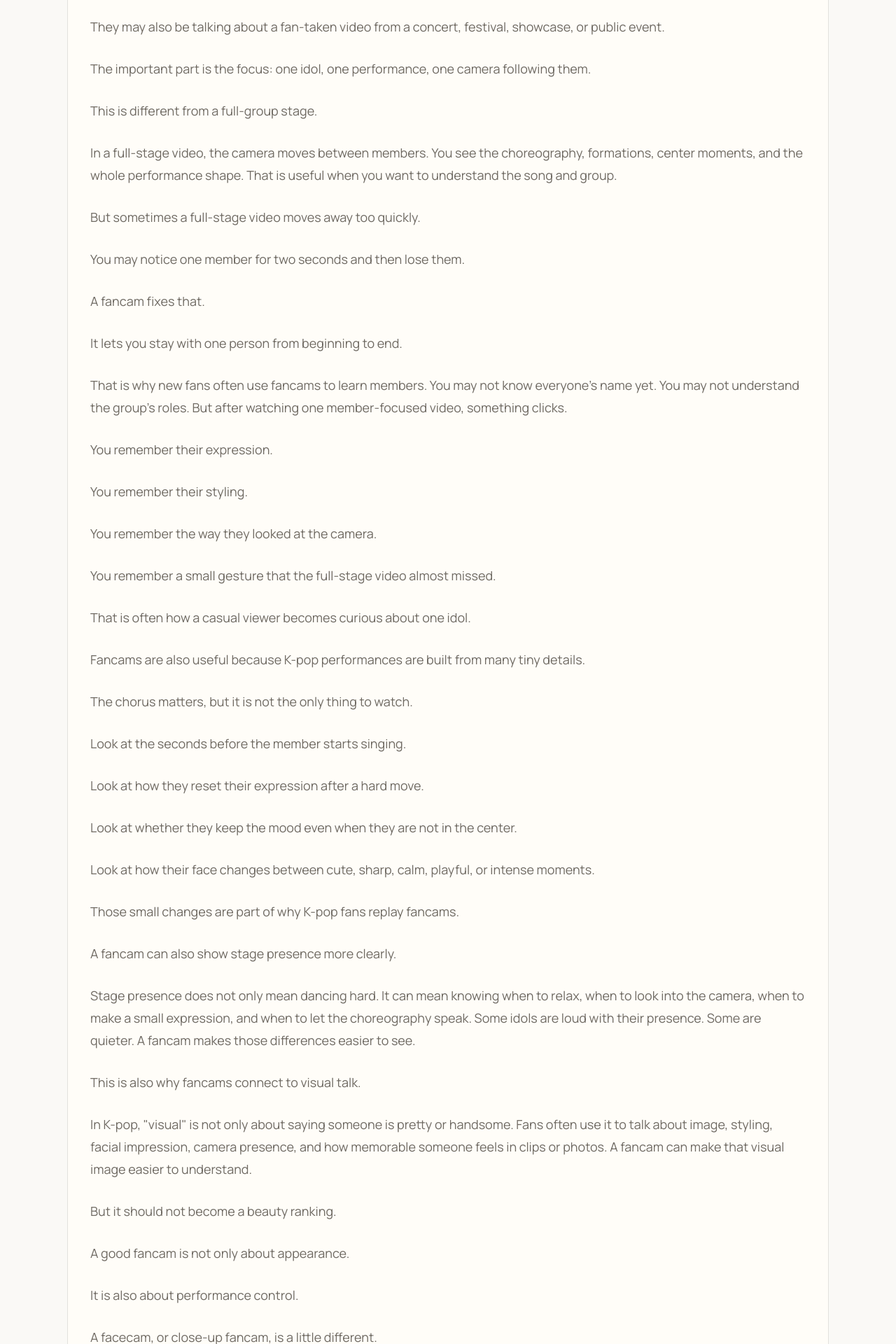
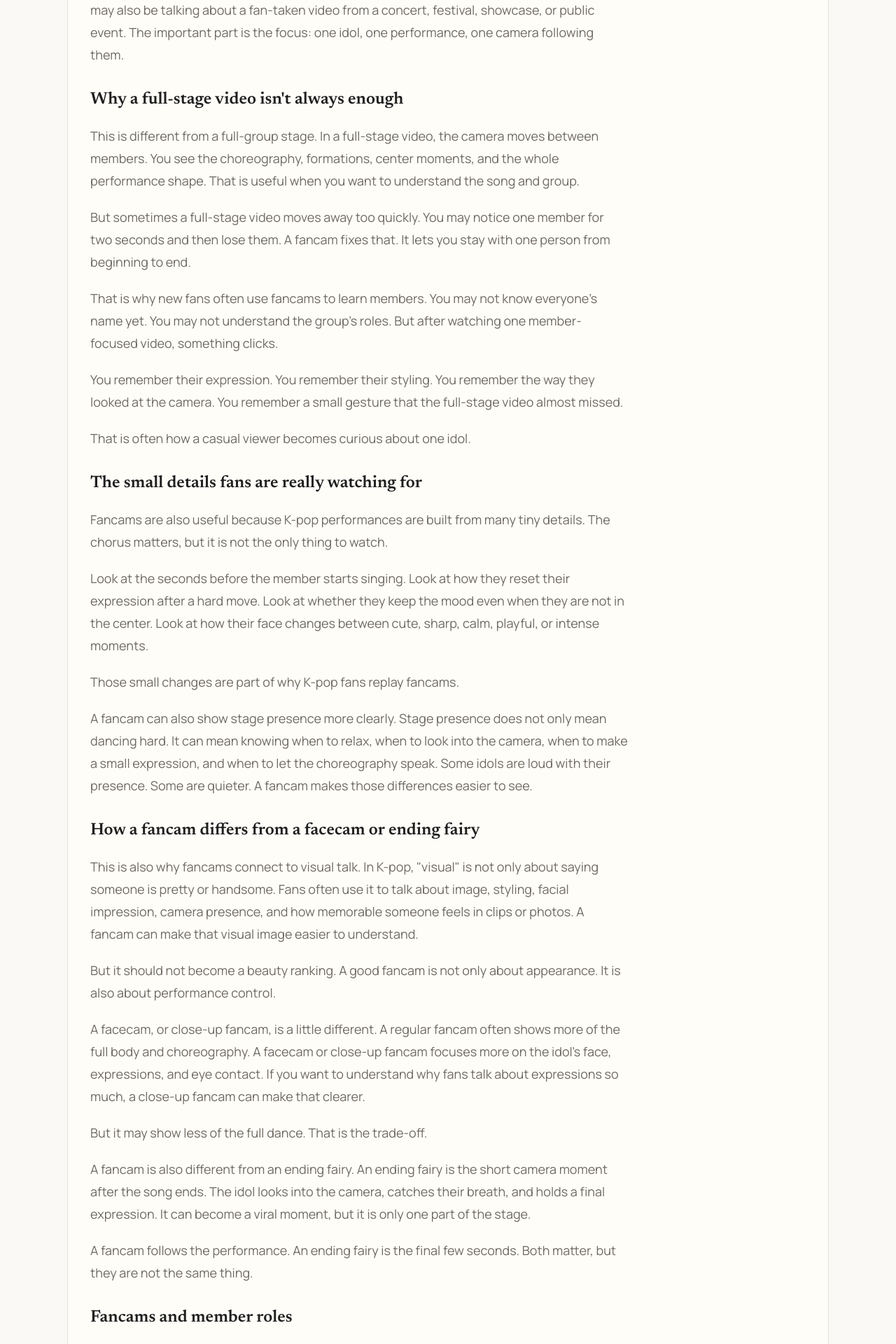
Before and after one commit to kjgusgh-source/korea-inside, a Next.js app: page /kpop/what-is-a-fancam in a window 1280 px wide. Shown: the part 1540-3460 px from the top of the page at 70% size. Built offline with nearby package versions, Linux system fonts and the light colour scheme.

Commit message:
Improve fancam guide readability

```diff
--- a/app/kpop/what-is-a-fancam/page.tsx
+++ b/app/kpop/what-is-a-fancam/page.tsx
@@ -161,7 +161,7 @@ export default function WhatIsAFancamPage() {
         <div className="mx-auto flex w-full max-w-6xl flex-col gap-10 px-6 py-6 md:px-8 md:py-8">
           <SiteHeader />
 
-          <article className="rounded-[2rem] border border-[var(--border)] bg-[var(--surface)] p-6 md:p-10">
+          <article className="rounded-[2rem] border border-[var(--border)] bg-[var(--surface)] p-5 md:p-10">
             <Link
               href="/kpop"
               className="mb-6 inline-flex text-sm font-semibold text-[var(--accent)]"
@@ -173,11 +173,11 @@ export default function WhatIsAFancamPage() {
               K-pop starter guide
             </p>
 
-            <h1 className="mt-4 max-w-3xl text-4xl font-semibold leading-tight tracking-tight md:text-6xl">
+            <h1 className="mt-3 max-w-3xl text-[32px] font-semibold leading-[1.12] tracking-tight md:mt-4 md:text-6xl md:leading-tight">
               {pageTitle}
             </h1>
 
-            <p className="mt-6 max-w-3xl text-base leading-8 text-[var(--muted)] md:text-lg">
+            <p className="mt-4 max-w-3xl text-base leading-8 text-[var(--muted)] md:mt-6 md:text-lg">
               If you search &quot;fancam meaning,&quot; the simple answer is
               this: a fancam is a video that focuses on one idol during a
               performance.
@@ -200,7 +200,11 @@ export default function WhatIsAFancamPage() {
           </section>
 
           <section className="rounded-[2rem] border border-[var(--border)] bg-[var(--card)] p-6 md:p-8">
-            <div className="space-y-7 text-base leading-8 text-[var(--muted)] md:text-lg">
+            <div className="max-w-3xl space-y-5 text-base leading-8 text-[var(--muted)] md:text-lg">
+              <h2 className="text-xl font-semibold text-[var(--text)] md:text-2xl">
+                What a fancam actually shows
+              </h2>
+
               <p>
                 Instead of watching the whole group at once, you follow one
                 member. You see their face, movement, styling, timing, small
@@ -208,11 +212,10 @@ export default function WhatIsAFancamPage() {
                 is not choosing them.
               </p>
 
-              <p>That is why fancams matter in K-pop.</p>
-
-              <p>A full-stage video shows the group.</p>
-
-              <p>A fancam lets you study one person.</p>
+              <p>
+                That is why fancams matter in K-pop. A full-stage video shows
+                the group. A fancam lets you study one person.
+              </p>
 
               <p>
                 At first, the word sounds like it should mean &quot;a video
@@ -224,52 +227,42 @@ export default function WhatIsAFancamPage() {
 
               <p>
                 So when fans say &quot;fancam,&quot; they may be talking about
-                an official music-show fancam.
+                an official music-show fancam. They may also be talking about
+                a fan-taken video from a concert, festival, showcase, or
+                public event. The important part is the focus: one idol, one
+                performance, one camera following them.
               </p>
 
-              <p>
-                They may also be talking about a fan-taken video from a concert,
-                festival, showcase, or public event.
-              </p>
+              <h2 className="mt-8 text-xl font-semibold text-[var(--text)] md:text-2xl">
+                Why a full-stage video isn&apos;t always enough
+              </h2>
 
               <p>
-                The important part is the focus: one idol, one performance, one
-                camera following them.
-              </p>
-
-              <p>This is different from a full-group stage.</p>
-
-              <p>
-                In a full-stage video, the camera moves between members. You see
-                the choreography, formations, center moments, and the whole
+                This is different from a full-group stage. In a full-stage
+                video, the camera moves between members. You see the
+                choreography, formations, center moments, and the whole
                 performance shape. That is useful when you want to understand
                 the song and group.
               </p>
 
-              <p>But sometimes a full-stage video moves away too quickly.</p>
-
-              <p>You may notice one member for two seconds and then lose them.</p>
-
-              <p>A fancam fixes that.</p>
-
-              <p>It lets you stay with one person from beginning to end.</p>
+              <p>
+                But sometimes a full-stage video moves away too quickly. You
+                may notice one member for two seconds and then lose them. A
+                fancam fixes that. It lets you stay with one person from
+                beginning to end.
+              </p>
 
               <p>
-                That is why new fans often use fancams to learn members. You may
-                not know everyone&apos;s name yet. You may not understand the
-                group&apos;s roles. But after watching one member-focused
+                That is why new fans often use fancams to learn members. You
+                may not know everyone&apos;s name yet. You may not understand
+                the group&apos;s roles. But after watching one member-focused
                 video, something clicks.
               </p>
 
-              <p>You remember their expression.</p>
-
-              <p>You remember their styling.</p>
-
-              <p>You remember the way they looked at the camera.</p>
-
               <p>
-                You remember a small gesture that the full-stage video almost
-                missed.
+                You remember their expression. You remember their styling.
+                You remember the way they looked at the camera. You remember a
+                small gesture that the full-stage video almost missed.
               </p>
 
               <p>
@@ -277,184 +270,160 @@ export default function WhatIsAFancamPage() {
                 idol.
               </p>
 
+              <h2 className="mt-8 text-xl font-semibold text-[var(--text)] md:text-2xl">
+                The small details fans are really watching for
+              </h2>
+
               <p>
                 Fancams are also useful because K-pop performances are built
-                from many tiny details.
-              </p>
-
-              <p>The chorus matters, but it is not the only thing to watch.</p>
-
-              <p>Look at the seconds before the member starts singing.</p>
-
-              <p>Look at how they reset their expression after a hard move.</p>
-
-              <p>
-                Look at whether they keep the mood even when they are not in the
-                center.
+                from many tiny details. The chorus matters, but it is not the
+                only thing to watch.
               </p>
 
               <p>
-                Look at how their face changes between cute, sharp, calm,
-                playful, or intense moments.
+                Look at the seconds before the member starts singing. Look at
+                how they reset their expression after a hard move. Look at
+                whether they keep the mood even when they are not in the
+                center. Look at how their face changes between cute, sharp,
+                calm, playful, or intense moments.
               </p>
 
               <p>
                 Those small changes are part of why K-pop fans replay fancams.
               </p>
 
-              <p>A fancam can also show stage presence more clearly.</p>
+              <p>
+                A fancam can also show stage presence more clearly. Stage
+                presence does not only mean dancing hard. It can mean knowing
+                when to relax, when to look into the camera, when to make a
+                small expression, and when to let the choreography speak. Some
+                idols are loud with their presence. Some are quieter. A fancam
+                makes those differences easier to see.
+              </p>
+
+              <h2 className="mt-8 text-xl font-semibold text-[var(--text)] md:text-2xl">
+                How a fancam differs from a facecam or ending fairy
+              </h2>
 
               <p>
-                Stage presence does not only mean dancing hard. It can mean
-                knowing when to relax, when to look into the camera, when to
-                make a small expression, and when to let the choreography
-                speak. Some idols are loud with their presence. Some are
-                quieter. A fancam makes those differences easier to see.
+                This is also why fancams connect to visual talk. In K-pop,
+                &quot;visual&quot; is not only about saying someone is pretty
+                or handsome. Fans often use it to talk about image, styling,
+                facial impression, camera presence, and how memorable someone
+                feels in clips or photos. A fancam can make that visual image
+                easier to understand.
               </p>
 
-              <p>This is also why fancams connect to visual talk.</p>
+              <p>
+                But it should not become a beauty ranking. A good fancam is
+                not only about appearance. It is also about performance
+                control.
+              </p>
 
               <p>
-                In K-pop, &quot;visual&quot; is not only about saying someone is
-                pretty or handsome. Fans often use it to talk about image,
-                styling, facial impression, camera presence, and how memorable
-                someone feels in clips or photos. A fancam can make that visual
-                image easier to understand.
+                A facecam, or close-up fancam, is a little different. A
+                regular fancam often shows more of the full body and
+                choreography. A facecam or close-up fancam focuses more on the
+                idol&apos;s face, expressions, and eye contact. If you want to
+                understand why fans talk about expressions so much, a
+                close-up fancam can make that clearer.
               </p>
 
-              <p>But it should not become a beauty ranking.</p>
-
-              <p>A good fancam is not only about appearance.</p>
-
-              <p>It is also about performance control.</p>
-
-              <p>A facecam, or close-up fancam, is a little different.</p>
+              <p>But it may show less of the full dance. That is the trade-off.</p>
 
               <p>
-                A regular fancam often shows more of the full body and
-                choreography. A facecam or close-up fancam focuses more on the
-                idol&apos;s face, expressions, and eye contact. If you want to
-                understand why fans talk about expressions so much, a close-up
-                fancam can make that clearer.
+                A fancam is also different from an ending fairy. An ending
+                fairy is the short camera moment after the song ends. The idol
+                looks into the camera, catches their breath, and holds a final
+                expression. It can become a viral moment, but it is only one
+                part of the stage.
               </p>
 
-              <p>But it may show less of the full dance.</p>
-
-              <p>That is the trade-off.</p>
-
-              <p>A fancam is also different from an ending fairy.</p>
-
               <p>
-                An ending fairy is the short camera moment after the song ends.
-                The idol looks into the camera, catches their breath, and holds
-                a final expression. It can become a viral moment, but it is only
-                one part of the stage.
+                A fancam follows the performance. An ending fairy is the final
+                few seconds. Both matter, but they are not the same thing.
               </p>
 
-              <p>A fancam follows the performance.</p>
-
-              <p>An ending fairy is the final few seconds.</p>
-
-              <p>Both matter, but they are not the same thing.</p>
+              <h2 className="mt-8 text-xl font-semibold text-[var(--text)] md:text-2xl">
+                Fancams and member roles
+              </h2>
 
               <p>Fancams can also help you understand member roles.</p>
 
               <p>
                 For example, a center may stand out because the choreography
-                places them in key moments. A maknae may feel different because
-                fans are watching how the youngest member grows over time. A
-                main dancer may show details in movement that are easier to see
-                when the camera stays with them.
+                places them in key moments. A maknae may feel different
+                because fans are watching how the youngest member grows over
+                time. A main dancer may show details in movement that are
+                easier to see when the camera stays with them.
               </p>
 
-              <p>But do not force every fancam into a role.</p>
+              <p>
+                But do not force every fancam into a role. Sometimes the best
+                reason to watch is simple: You noticed someone. Now you want
+                to see more. That is enough.
+              </p>
 
-              <p>Sometimes the best reason to watch is simple:</p>
-
-              <p>You noticed someone.</p>
-
-              <p>Now you want to see more.</p>
-
-              <p>That is enough.</p>
+              <h2 className="mt-8 text-xl font-semibold text-[var(--text)] md:text-2xl">
+                How to watch your first fancam
+              </h2>
 
               <p>
                 If you are watching your first K-pop fancam, do not treat it
-                like homework.
-              </p>
-
-              <p>Pick one member.</p>
-
-              <p>Watch one video.</p>
-
-              <p>Then ask yourself a few small questions.</p>
-
-              <p>What kind of expression do they use most?</p>
-
-              <p>Do they change mood between verses and chorus?</p>
-
-              <p>Do they look relaxed or intense?</p>
-
-              <p>Do they use the camera often?</p>
-
-              <p>Does the styling change how you read the performance?</p>
-
-              <p>
-                Would you have noticed these things in the full-group stage?
-              </p>
-
-              <p>This is the real value of a fancam.</p>
-
-              <p>
-                It slows down the group performance and lets one member become
-                clear.
-              </p>
-
-              <p>There is one more thing to remember.</p>
-
-              <p>
-                Not every fan-taken fancam is filmed under the same rules.
-                Concerts, festivals, fan events, and broadcasts can have
-                different filming policies. Some videos are official. Some are
-                fan-recorded. Some are allowed. Some may be removed. So it is
-                better not to assume every event works the same way.
+                like homework. Pick one member. Watch one video. Then ask
+                yourself a few small questions.
               </p>
 
               <p>
-                For beginners, official fancams are the easiest place to start.
+                What kind of expression do they use most? Do they change mood
+                between verses and chorus? Do they look relaxed or intense? Do
+                they use the camera often? Does the styling change how you
+                read the performance? Would you have noticed these things in
+                the full-group stage?
               </p>
 
               <p>
-                They are usually clean, easy to find, and focused on one member.
+                This is the real value of a fancam. It slows down the group
+                performance and lets one member become clear.
+              </p>
+
+              <h2 className="mt-8 text-xl font-semibold text-[var(--text)] md:text-2xl">
+                Official clips vs. fan-taken fancams
+              </h2>
+
+              <p>
+                There is one more thing to remember. Not every fan-taken
+                fancam is filmed under the same rules. Concerts, festivals,
+                fan events, and broadcasts can have different filming
+                policies. Some videos are official. Some are fan-recorded.
+                Some are allowed. Some may be removed. So it is better not to
+                assume every event works the same way.
               </p>
 
               <p>
-                Once you understand the idea, fan-taken fancams can show another
-                side: live crowds, festival energy, tour stages, and moments
-                that feel less polished than a broadcast.
+                For beginners, official fancams are the easiest place to
+                start. They are usually clean, easy to find, and focused on
+                one member.
               </p>
 
-              <p>Both can be useful.</p>
-
-              <p>They just feel different.</p>
+              <p>
+                Once you understand the idea, fan-taken fancams can show
+                another side: live crowds, festival energy, tour stages, and
+                moments that feel less polished than a broadcast. Both can be
+                useful. They just feel different.
+              </p>
 
               <p>
                 For HAEMIL readers, the easiest way to understand a fancam is
-                this:
+                this: A full-stage video tells you what the group did. A
+                fancam tells you how one member carried it.
               </p>
 
-              <p>A full-stage video tells you what the group did.</p>
-
-              <p>A fancam tells you how one member carried it.</p>
-
-              <p>That is why fans love them.</p>
-
-              <p>Not because every fancam is perfect.</p>
-
-              <p>Not because every clip needs to go viral.</p>
-
               <p>
-                But because sometimes one focused camera is enough to make you
-                finally understand why people keep talking about a member.
+                That is why fans love them. Not because every fancam is
+                perfect. Not because every clip needs to go viral. But because
+                sometimes one focused camera is enough to make you finally
+                understand why people keep talking about a member.
               </p>
             </div>
           </section>
```
